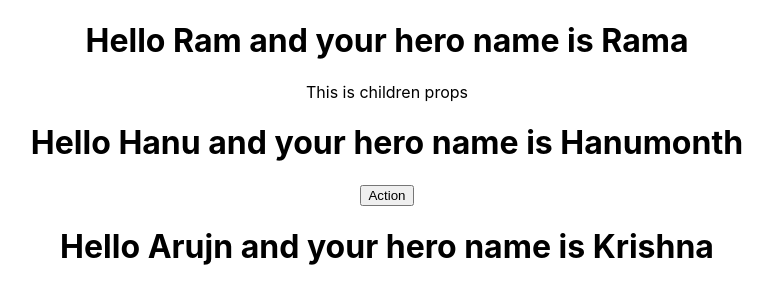
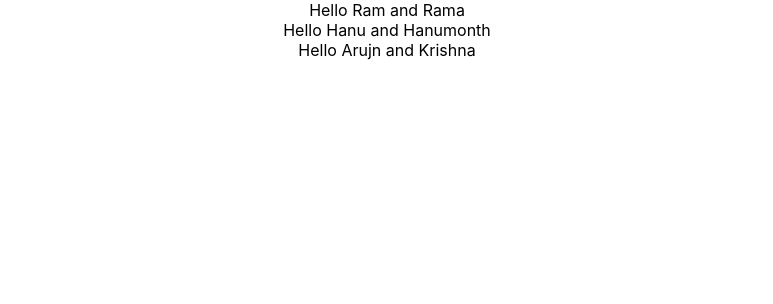
Before and after one commit to apparao1234/hello-world, a React (Create React App) app: page / in a window 1280 px wide. Shown: the top 304 px of the page, without its empty margins (253-1026 px from the left). Built offline with nearby package versions, Linux system fonts and the light colour scheme.

Commit message:
props with class compoent

```diff
--- a/src/App.js
+++ b/src/App.js
@@ -2,19 +2,16 @@ import React, { Component } from "react";
 import logo from "./logo.svg";
 import "./App.css";
 
-import Greet from "./components/Greet";
+import Welcome from "./components/Welcome";
 
 class App extends Component {
   render() {
     return (
       <div className='App'>
-        <Greet name='Ram' heroName='Rama'>
-          <p>This is children props</p>
-        </Greet>
-        <Greet name='Hanu' heroName='Hanumonth'>
-          <button>Action</button>
-        </Greet>
-        <Greet name='Arujn' heroName='Krishna' />
+        <Welcome name='Ram' heroName='Rama' />
+
+        <Welcome name='Hanu' heroName='Hanumonth'></Welcome>
+        <Welcome name='Arujn' heroName='Krishna' />
       </div>
     );
   }
```
